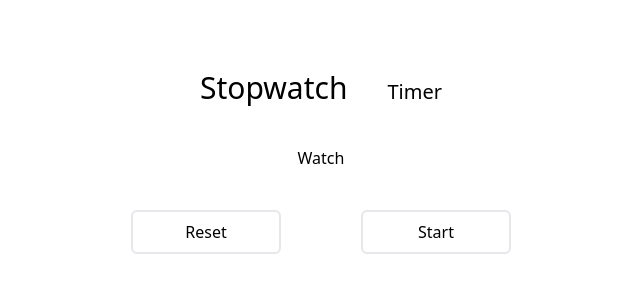
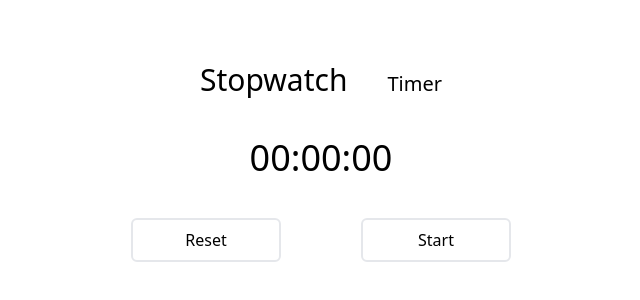
Before and after one commit to cvthang56th2/vue-projects, a Vue app: page /#/stopwatch in a window 1280 px wide. Shown: the part 238-538 px from the top of the page, without its empty margins (319-959 px from the left). Built offline with nearby package versions, Linux system fonts and the light colour scheme.

Commit message:
update UI

```diff
--- a/src/pages/StopWatch.vue
+++ b/src/pages/StopWatch.vue
@@ -1,7 +1,29 @@
 <script setup>
-import { ref } from 'vue';
+import { computed, ref } from 'vue';
 
+const running = ref(false)
 const mode = ref('stopwatch')
+const stopTime = ref(0)
+const stopData = computed(() => {
+  const centiseconds = parseInt(stopTime.value / 10)
+  const seconds = parseInt(stopTime.value / 100)
+  const minutes = parseInt(seconds / 60)
+  return {
+    centiseconds,
+    seconds,
+    minutes
+  }
+})
+let interval
+const toggleStart = () => {
+  running.value = !running.value
+  clearInterval(interval)
+  if (running.value) {
+    interval = setInterval(() => {
+      stopTime.value++
+    }, 10);
+  }
+}
 </script>
 <template>
   <div class="h-screen flex flex-col items-center justify-center">
@@ -10,8 +32,8 @@ const mode = ref('stopwatch')
       <button class=" ml-10" :class="mode === 'timer' ? 'text-3xl' : 'text-xl'" @click="mode = 'timer'">Timer</button>
     </div>
     <div class="my-10">
-      <div v-if="mode === 'stopwatch'">
-        Watch
+      <div v-if="mode === 'stopwatch'" class="rounded-full text-4xl">
+        {{ stopData.minutes || '00' }}:{{ stopData.seconds || '00' }}:{{ stopData.centiseconds || '00' }}
       </div>
       <div v-else>
         H M S
@@ -19,7 +41,7 @@ const mode = ref('stopwatch')
     </div>
     <div class="flex">
       <button class="rounded-md py-2 w-[150px] border-2">Reset</button>
-      <button class="rounded-md py-2 w-[150px] border-2 ml-20">Start</button>
+      <button class="rounded-md py-2 w-[150px] border-2 ml-20" @click="toggleStart">{{ running ? 'Stop' : 'Start' }}</button>
     </div>
   </div>
 </template>
```
